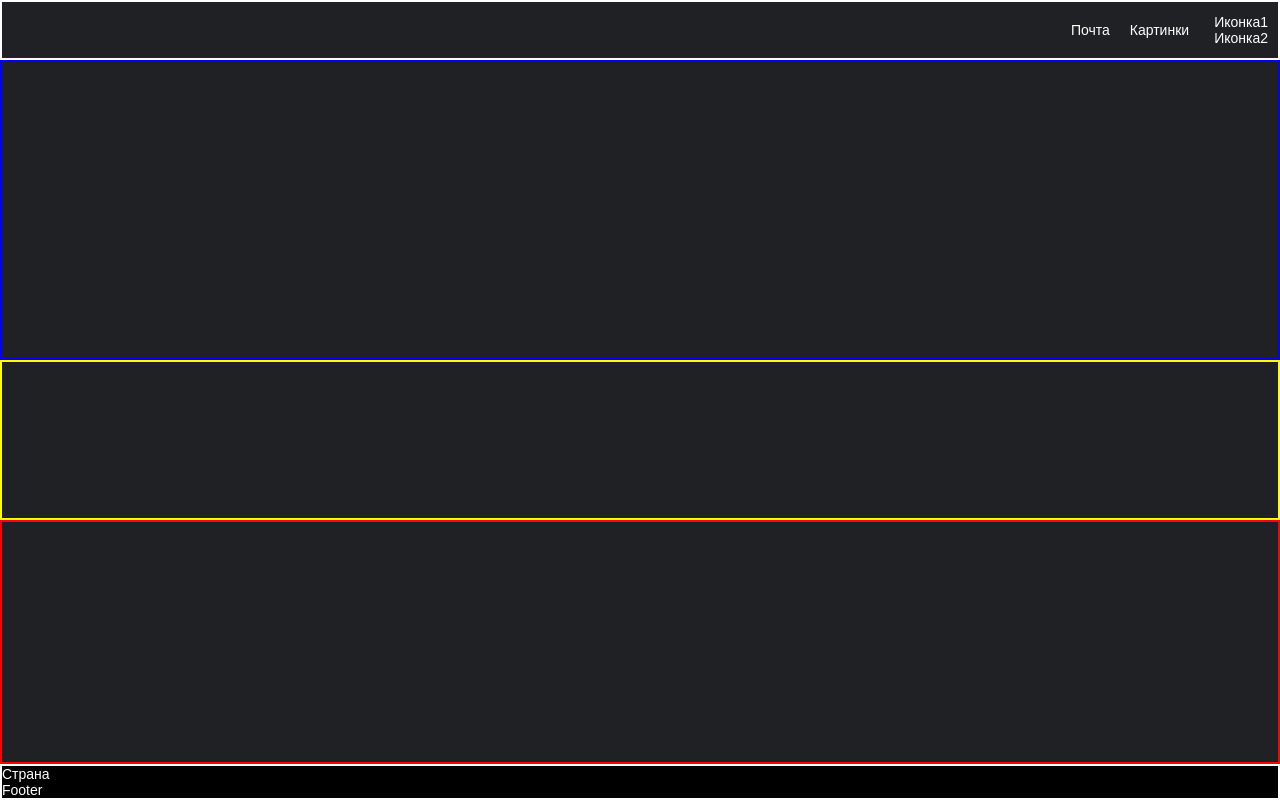
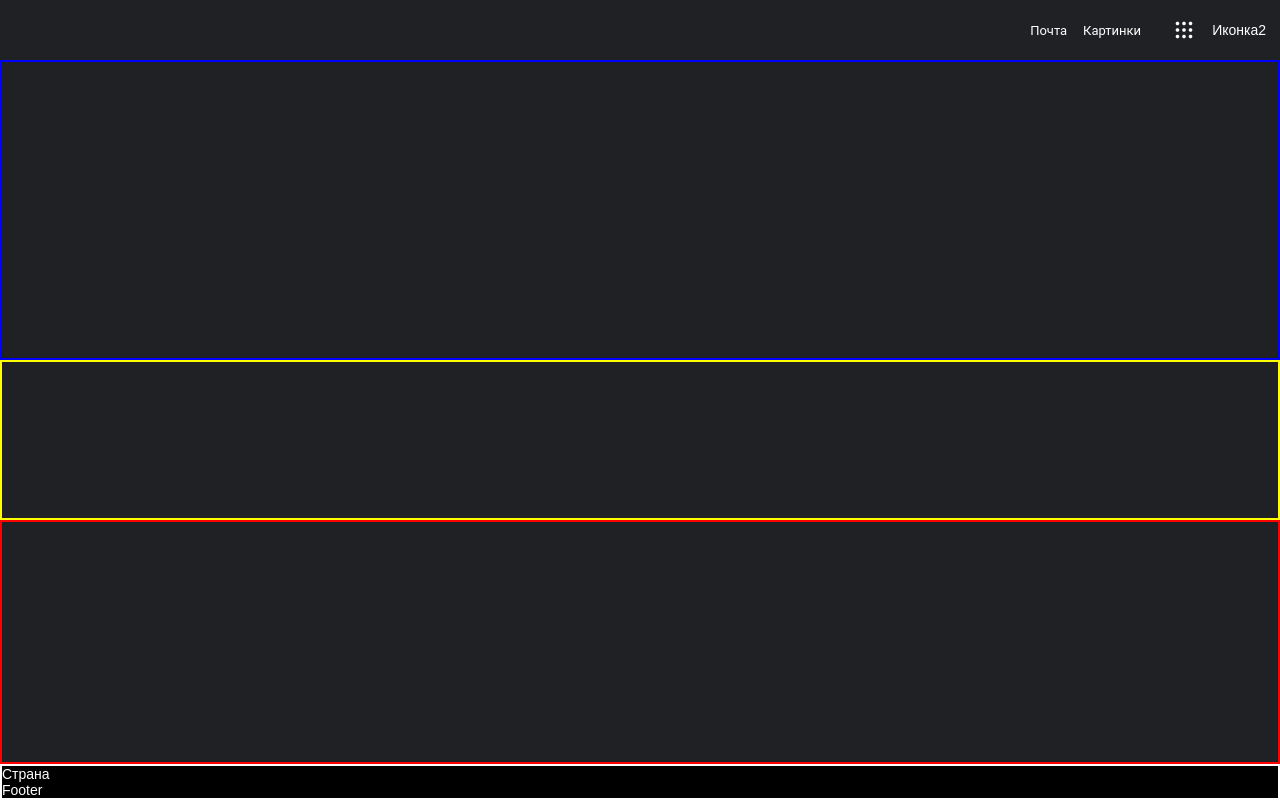
Before and after one commit to TripleNine666/css-google, a Vue app: page / in a window 1280 px wide. Built offline with nearby package versions, Linux system fonts and the light colour scheme.

Commit message:
header icon

```diff
--- a/public/index.html
+++ b/public/index.html
@@ -1,15 +1,23 @@
 <!DOCTYPE html>
 <html lang="">
   <head>
-    <meta charset="utf-8">
-    <meta http-equiv="X-UA-Compatible" content="IE=edge">
-    <meta name="viewport" content="width=device-width,initial-scale=1.0">
-    <link rel="icon" href="<%= BASE_URL %>favicon.ico">
+    <meta charset="utf-8" />
+    <meta http-equiv="X-UA-Compatible" content="IE=edge" />
+    <meta name="viewport" content="width=device-width,initial-scale=1.0" />
+    <link rel="icon" href="<%= BASE_URL %>favicon.ico" />
+    <link
+      rel="stylesheet"
+      href="https://fonts.googleapis.com/css2?family=Material+Symbols+Outlined:opsz,wght,FILL,GRAD@20..48,100..700,0..1,-50..200"
+    />
     <title><%= htmlWebpackPlugin.options.title %></title>
   </head>
   <body>
     <noscript>
-      <strong>We're sorry but <%= htmlWebpackPlugin.options.title %> doesn't work properly without JavaScript enabled. Please enable it to continue.</strong>
+      <strong
+        >We're sorry but <%= htmlWebpackPlugin.options.title %> doesn't work
+        properly without JavaScript enabled. Please enable it to
+        continue.</strong
+      >
     </noscript>
     <div id="app"></div>
     <!-- built files will be auto injected -->
--- a/src/components/TheHeader.vue
+++ b/src/components/TheHeader.vue
@@ -1,5 +1,5 @@
 <template>
-  <div class="google-header">
+  <div class="google-header header-height">
     <div class="actions">
       <div class="links">
         <div class="link__item">
@@ -9,9 +9,15 @@
           <a href="https://www.google.nl/imghp?hl=ru&amp;ogbl">Картинки</a>
         </div>
       </div>
-      <div>
-        <div>Иконка1</div>
-        <div>Иконка2</div>
+      <div class="icons">
+        <div class="icon__item">
+          <a
+            class="material-symbols-outlined"
+            href="https://www.google.nl/imghp?hl=ru&amp;ogbl"
+            ><i class="material-symbols-outlined">Apps</i></a
+          >
+        </div>
+        <div class="icon__item"><a href="#">Иконка2</a></div>
       </div>
     </div>
   </div>
@@ -23,12 +29,13 @@
 
 <style scoped>
 .google-header {
-  height: 60px;
   display: flex;
-  border: 2px solid white;
-  padding: 10px;
   justify-content: flex-end;
   align-items: center;
+}
+.header-height {
+  height: 60px;
+  padding: 6px;
 }
 .actions {
   display: flex;
@@ -46,15 +53,40 @@
 .link__item {
   display: inline-block;
 }
-.links a {
+.link__item a {
   display: inline-block;
-  padding: 10px;
-  font-family: arial, sans-serif;
-  font-stretch: 100%;
+  padding: 8px;
+  font: 13px/27px Roboto, Arial, sans-serif;
   text-decoration: none;
   color: white;
+}
+.icon__item a {
+  display: inline-block;
+  padding: 8px;
+  text-decoration: none;
+  color: white;
+}
+i {
+  display: inline-block;
+}
+.icons {
+  display: flex;
+  height: 48px;
+  align-items: center;
+  vertical-align: middle;
 }
 .links a:hover {
   text-decoration: underline;
 }
+.icon__item {
+  display: inline-block;
+}
+.icon__item a:hover {
+  background-color: rgba(136, 140, 143, 0.363);
+  border-radius: 50%;
+}
+
+.material-symbols-outlined {
+  font-variation-settings: "FILL" 0, "wght" 600, "GRAD" 25, "opsz" 48;
+}
 </style>
```
